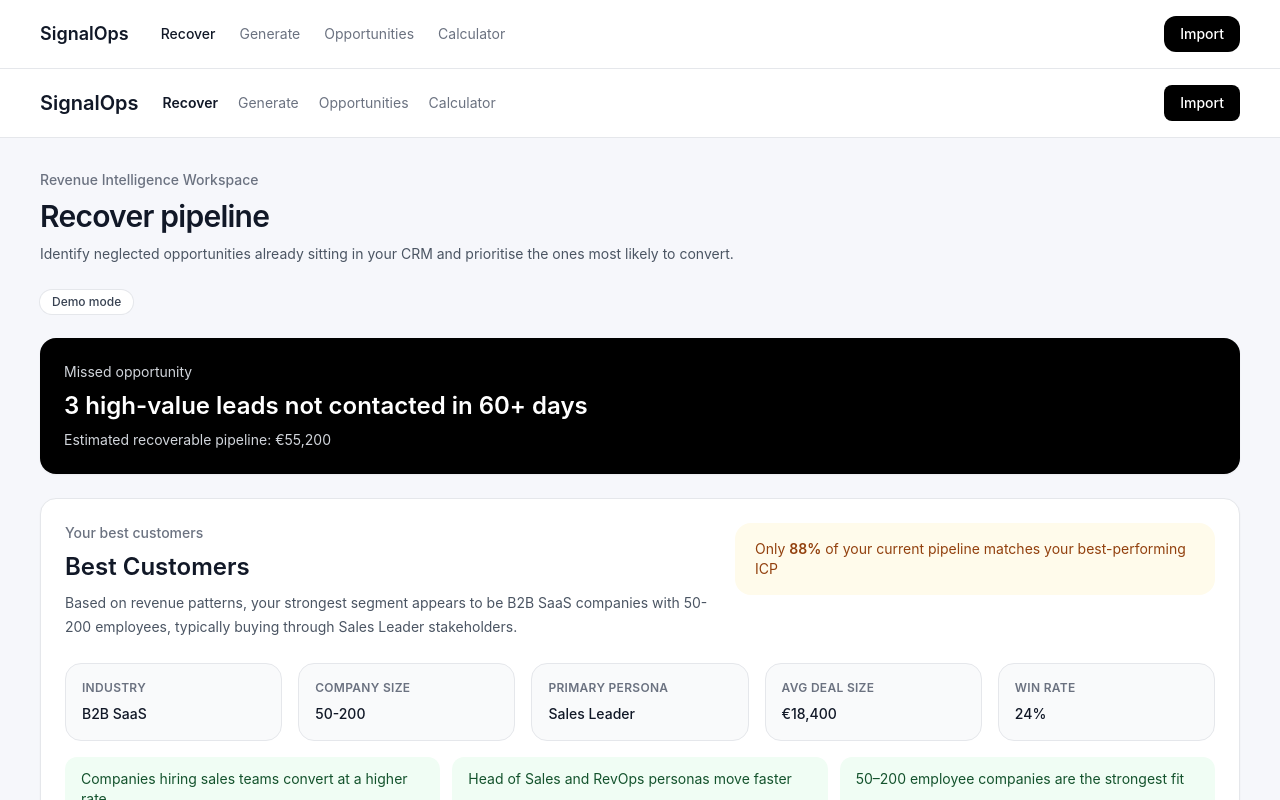
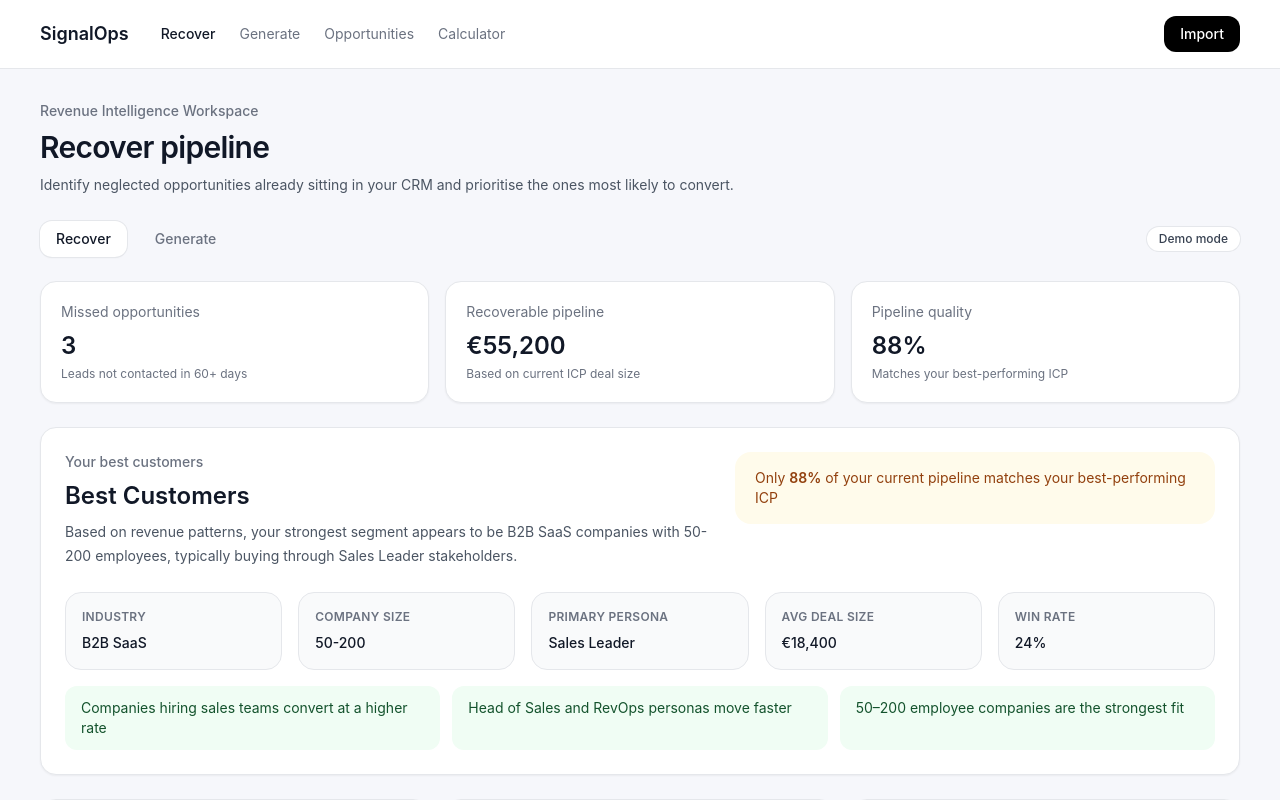
Before and after one commit to powerstephen/SignalOps, a Next.js app: page / in a window 1280 px wide. Shown: the top 800 px of the page. Built offline with nearby package versions, Linux system fonts and the light colour scheme.

Commit message:
Update page.tsx

```diff
--- a/app/page.tsx
+++ b/app/page.tsx
@@ -1,7 +1,6 @@
 "use client";
 
 import { useEffect, useMemo, useState } from "react";
-import Link from "next/link";
 import { leads as demoLeads } from "@/lib/data";
 import { buildICP, calculateICPMatchScore } from "@/lib/icp";
 import {
@@ -14,6 +13,7 @@ import {
 import { normalizeDeals, buildICPFromDeals } from "@/lib/deals";
 import { signals, scoreSignal, getSignalReasons } from "@/lib/signals";
 import { Lead } from "@/lib/types";
+import Link from "next/link";
 
 function getScoreStyles(score: number) {
   if (score >= 80) return "bg-green-100 text-green-700 border-green-200";
@@ -93,9 +93,14 @@ export default function HomePage() {
     []
   );
 
-  const pipelineMatches = enrichedLeads.filter((lead) => lead.icpMatchScore >= 70).length;
+  const pipelineMatches = enrichedLeads.filter(
+    (lead) => lead.icpMatchScore >= 70
+  ).length;
+
   const pipelineQuality =
-    enrichedLeads.length > 0 ? Math.round((pipelineMatches / enrichedLeads.length) * 100) : 0;
+    enrichedLeads.length > 0
+      ? Math.round((pipelineMatches / enrichedLeads.length) * 100)
+      : 0;
 
   const highValueDormant = enrichedLeads.filter(
     (lead) => lead.score >= 80 && lead.lastContactedDays > 60
@@ -103,66 +108,25 @@ export default function HomePage() {
 
   const estimatedPipeline = highValueDormant.length * (icp.avgDealSize || 20000);
 
-  const highPriorityCount = enrichedLeads.filter((lead) => lead.priority === "High").length;
+  const highPriorityCount = enrichedLeads.filter(
+    (lead) => lead.priority === "High"
+  ).length;
+
   const warmNeglectedCount = enrichedLeads.filter(
     (lead) => lead.state === "Warm but Neglected"
   ).length;
-  const highICPCount = enrichedLeads.filter((lead) => lead.icpMatchScore >= 80).length;
+
+  const highICPCount = enrichedLeads.filter(
+    (lead) => lead.icpMatchScore >= 80
+  ).length;
 
   return (
     <main className="min-h-screen bg-[#f6f7fb]">
-      <div className="border-b border-gray-200 bg-white">
-        <div className="mx-auto flex max-w-7xl items-center justify-between px-6 py-4 md:px-10">
-          <div className="flex items-center gap-6">
-            <Link href="/" className="text-xl font-semibold text-gray-900">
-              SignalOps
-            </Link>
-
-            <nav className="flex items-center gap-5 text-sm">
-              <button
-                onClick={() => setMode("recover")}
-                className={`${
-                  mode === "recover"
-                    ? "font-semibold text-gray-900"
-                    : "text-gray-500 hover:text-gray-900"
-                }`}
-              >
-                Recover
-              </button>
-
-              <button
-                onClick={() => setMode("generate")}
-                className={`${
-                  mode === "generate"
-                    ? "font-semibold text-gray-900"
-                    : "text-gray-500 hover:text-gray-900"
-                }`}
-              >
-                Generate
-              </button>
-
-              <Link href="/opportunities" className="text-gray-500 hover:text-gray-900">
-                Opportunities
-              </Link>
-
-              <Link href="/calculator" className="text-gray-500 hover:text-gray-900">
-                Calculator
-              </Link>
-            </nav>
-          </div>
-
-          <Link
-            href="/connect"
-            className="rounded-lg bg-black px-4 py-2 text-sm font-medium text-white"
-          >
-            Import
-          </Link>
-        </div>
-      </div>
-
       <div className="mx-auto max-w-7xl px-6 py-8 md:px-10">
         <div className="mb-6">
-          <p className="text-sm font-medium text-gray-500">Revenue Intelligence Workspace</p>
+          <p className="text-sm font-medium text-gray-500">
+            Revenue Intelligence Workspace
+          </p>
           <h1 className="mt-2 text-3xl font-semibold tracking-tight text-gray-900">
             {mode === "recover" ? "Recover pipeline" : "Generate pipeline"}
           </h1>
@@ -173,8 +137,30 @@ export default function HomePage() {
           </p>
         </div>
 
-        <div className="mb-6 flex items-center gap-3">
-          <div className="rounded-full bg-white px-3 py-1 text-xs font-medium text-gray-700 ring-1 ring-gray-200">
+        <div className="mb-6 flex flex-wrap items-center gap-3">
+          <button
+            onClick={() => setMode("recover")}
+            className={`rounded-xl px-4 py-2 text-sm font-medium ${
+              mode === "recover"
+                ? "bg-white text-gray-900 shadow-sm ring-1 ring-gray-200"
+                : "text-gray-500 hover:text-gray-900"
+            }`}
+          >
+            Recover
+          </button>
+
+          <button
+            onClick={() => setMode("generate")}
+            className={`rounded-xl px-4 py-2 text-sm font-medium ${
+              mode === "generate"
+                ? "bg-white text-gray-900 shadow-sm ring-1 ring-gray-200"
+                : "text-gray-500 hover:text-gray-900"
+            }`}
+          >
+            Generate
+          </button>
+
+          <div className="ml-auto rounded-full bg-white px-3 py-1 text-xs font-medium text-gray-700 ring-1 ring-gray-200">
             {dataMode === "sample"
               ? "Sample data loaded"
               : dataMode === "uploaded"
@@ -185,29 +171,58 @@ export default function HomePage() {
 
         {mode === "recover" && (
           <>
-            <div className="mb-6 rounded-2xl bg-black p-6 text-white shadow-sm">
-              <p className="text-sm text-gray-300">Missed opportunity</p>
-              <p className="mt-2 text-2xl font-semibold">
-                {highValueDormant.length} high-value leads not contacted in 60+ days
-              </p>
-              <p className="mt-2 text-sm text-gray-300">
-                Estimated recoverable pipeline: €{estimatedPipeline.toLocaleString()}
-              </p>
+            <div className="mb-6 grid gap-4 md:grid-cols-3">
+              <div className="rounded-2xl border border-gray-200 bg-white p-5 shadow-sm">
+                <p className="text-sm text-gray-500">Missed opportunities</p>
+                <p className="mt-2 text-2xl font-semibold text-gray-900">
+                  {highValueDormant.length}
+                </p>
+                <p className="mt-1 text-xs text-gray-500">
+                  Leads not contacted in 60+ days
+                </p>
+              </div>
+
+              <div className="rounded-2xl border border-gray-200 bg-white p-5 shadow-sm">
+                <p className="text-sm text-gray-500">Recoverable pipeline</p>
+                <p className="mt-2 text-2xl font-semibold text-gray-900">
+                  €{estimatedPipeline.toLocaleString()}
+                </p>
+                <p className="mt-1 text-xs text-gray-500">
+                  Based on current ICP deal size
+                </p>
+              </div>
+
+              <div className="rounded-2xl border border-gray-200 bg-white p-5 shadow-sm">
+                <p className="text-sm text-gray-500">Pipeline quality</p>
+                <p className="mt-2 text-2xl font-semibold text-gray-900">
+                  {pipelineQuality}%
+                </p>
+                <p className="mt-1 text-xs text-gray-500">
+                  Matches your best-performing ICP
+                </p>
+              </div>
             </div>
 
             <div className="mb-6 rounded-2xl border border-gray-200 bg-white p-6 shadow-sm">
               <div className="flex flex-col gap-6 lg:flex-row lg:items-start lg:justify-between">
                 <div>
-                  <p className="text-sm font-medium text-gray-500">Your best customers</p>
-                  <h2 className="mt-2 text-2xl font-semibold text-gray-900">{icp.label}</h2>
+                  <p className="text-sm font-medium text-gray-500">
+                    Your best customers
+                  </p>
+                  <h2 className="mt-2 text-2xl font-semibold text-gray-900">
+                    {icp.label}
+                  </h2>
                   <p className="mt-2 max-w-2xl text-sm leading-6 text-gray-600">
-                    Based on revenue patterns, your strongest segment appears to be {icp.industry} companies with {icp.employeeBand} employees, typically buying through {icp.persona} stakeholders.
+                    Based on revenue patterns, your strongest segment appears to be{" "}
+                    {icp.industry} companies with {icp.employeeBand} employees,
+                    typically buying through {icp.persona} stakeholders.
                   </p>
                 </div>
 
                 <div className="rounded-2xl bg-amber-50 px-5 py-4">
                   <p className="text-sm text-amber-800">
-                    Only <span className="font-semibold">{pipelineQuality}%</span> of your current pipeline matches your best-performing ICP
+                    Only <span className="font-semibold">{pipelineQuality}%</span>{" "}
+                    of your current pipeline matches your best-performing ICP
                   </p>
                 </div>
               </div>
@@ -217,21 +232,27 @@ export default function HomePage() {
                   <p className="text-xs font-semibold uppercase tracking-wide text-gray-500">
                     Industry
                   </p>
-                  <p className="mt-2 text-sm font-medium text-gray-900">{icp.industry}</p>
+                  <p className="mt-2 text-sm font-medium text-gray-900">
+                    {icp.industry}
+                  </p>
                 </div>
 
                 <div className="rounded-2xl border border-gray-200 bg-gray-50 p-4">
                   <p className="text-xs font-semibold uppercase tracking-wide text-gray-500">
                     Company size
                   </p>
-                  <p className="mt-2 text-sm font-medium text-gray-900">{icp.employeeBand}</p>
+                  <p className="mt-2 text-sm font-medium text-gray-900">
+                    {icp.employeeBand}
+                  </p>
                 </div>
 
                 <div className="rounded-2xl border border-gray-200 bg-gray-50 p-4">
                   <p className="text-xs font-semibold uppercase tracking-wide text-gray-500">
                     Primary persona
                   </p>
-                  <p className="mt-2 text-sm font-medium text-gray-900">{icp.persona}</p>
+                  <p className="mt-2 text-sm font-medium text-gray-900">
+                    {icp.persona}
+                  </p>
                 </div>
 
                 <div className="rounded-2xl border border-gray-200 bg-gray-50 p-4">
@@ -247,7 +268,9 @@ export default function HomePage() {
                   <p className="text-xs font-semibold uppercase tracking-wide text-gray-500">
                     Win rate
                   </p>
-                  <p className="mt-2 text-sm font-medium text-gray-900">{icp.winRate}%</p>
+                  <p className="mt-2 text-sm font-medium text-gray-900">
+                    {icp.winRate}%
+                  </p>
                 </div>
               </div>
 
@@ -266,12 +289,16 @@ export default function HomePage() {
             <div className="mb-6 grid gap-4 md:grid-cols-3">
               <div className="rounded-2xl border border-gray-200 bg-white p-5 shadow-sm">
                 <p className="text-sm text-gray-500">High priority leads</p>
-                <p className="mt-2 text-2xl font-semibold text-gray-900">{highPriorityCount}</p>
+                <p className="mt-2 text-2xl font-semibold text-gray-900">
+                  {highPriorityCount}
+                </p>
               </div>
 
               <div className="rounded-2xl border border-gray-200 bg-white p-5 shadow-sm">
                 <p className="text-sm text-gray-500">Strong ICP matches</p>
-                <p className="mt-2 text-2xl font-semibold text-gray-900">{highICPCount}</p>
+                <p className="mt-2 text-2xl font-semibold text-gray-900">
+                  {highICPCount}
+                </p>
               </div>
 
               <div className="rounded-2xl border border-gray-200 bg-white p-5 shadow-sm">
@@ -284,7 +311,9 @@ export default function HomePage() {
 
             <div className="overflow-hidden rounded-2xl border border-gray-200 bg-white shadow-sm">
               <div className="border-b border-gray-200 px-6 py-4">
-                <h2 className="text-lg font-semibold text-gray-900">Existing pipeline</h2>
+                <h2 className="text-lg font-semibold text-gray-900">
+                  Existing pipeline
+                </h2>
               </div>
 
               <div className="overflow-x-auto">
@@ -300,6 +329,7 @@ export default function HomePage() {
                       <th className="px-6 py-4 font-medium">Priority</th>
                     </tr>
                   </thead>
+
                   <tbody className="divide-y divide-gray-200">
                     {enrichedLeads.map((lead) => (
                       <tr key={lead.id} className="text-sm text-gray-700">
@@ -310,11 +340,15 @@ export default function HomePage() {
                           >
                             {lead.name}
                           </Link>
-                          <p className="mt-1 text-xs text-gray-500">{lead.title}</p>
+                          <p className="mt-1 text-xs text-gray-500">
+                            {lead.title}
+                          </p>
                         </td>
 
                         <td className="px-6 py-4">
-                          <p className="font-medium text-gray-900">{lead.company}</p>
+                          <p className="font-medium text-gray-900">
+                            {lead.company}
+                          </p>
                           <p className="mt-1 text-xs text-gray-500">
                             {lead.companyData.signal}
                           </p>
@@ -367,7 +401,9 @@ export default function HomePage() {
         {mode === "generate" && (
           <div className="rounded-2xl border border-gray-200 bg-white p-6 shadow-sm">
             <div className="mb-4">
-              <h2 className="text-xl font-semibold text-gray-900">New opportunities detected</h2>
+              <h2 className="text-xl font-semibold text-gray-900">
+                New opportunities detected
+              </h2>
               <p className="mt-1 text-sm text-gray-600">
                 External signals that appear to match your ICP and may deserve outbound attention.
               </p>
@@ -381,7 +417,9 @@ export default function HomePage() {
                 >
                   <div>
                     <div className="flex items-center gap-3">
-                      <p className="text-base font-semibold text-gray-900">{signal.company}</p>
+                      <p className="text-base font-semibold text-gray-900">
+                        {signal.company}
+                      </p>
                       <span
                         className={`inline-flex min-w-[52px] justify-center rounded-full border px-3 py-1 text-xs font-semibold ${getScoreStyles(
                           signal.score
@@ -392,11 +430,13 @@ export default function HomePage() {
                     </div>
 
                     <p className="mt-2 text-sm text-gray-600">
-                      {signal.persona} · {signal.industry} · {signal.employees} employees ·{" "}
-                      {signal.location}
+                      {signal.persona} · {signal.industry} · {signal.employees}{" "}
+                      employees · {signal.location}
                     </p>
 
-                    <p className="mt-2 text-sm font-medium text-gray-900">{signal.signal}</p>
+                    <p className="mt-2 text-sm font-medium text-gray-900">
+                      {signal.signal}
+                    </p>
 
                     <div className="mt-3 flex flex-wrap gap-2">
                       {signal.reasons.map((reason, index) => (
```
